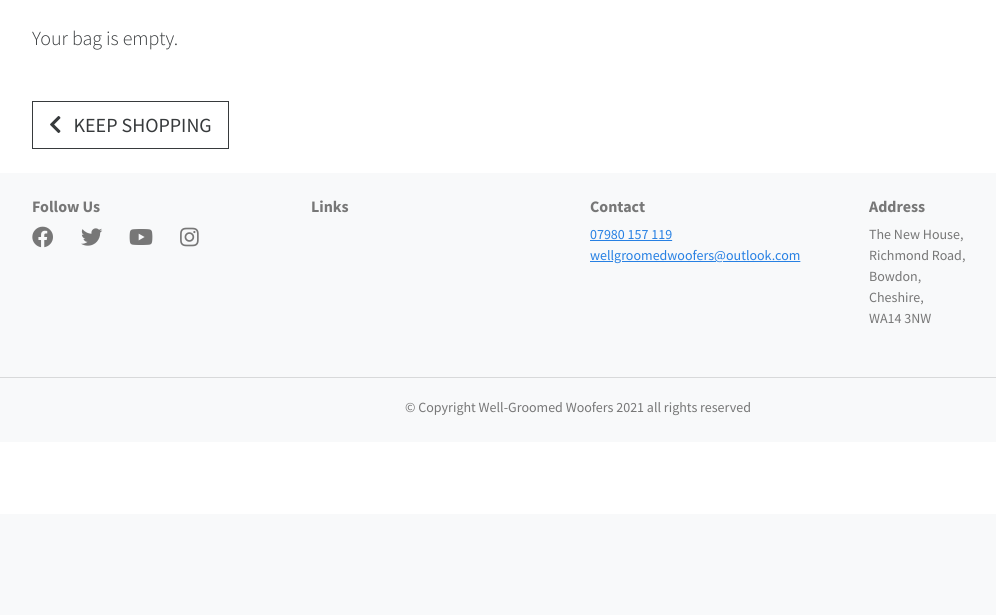
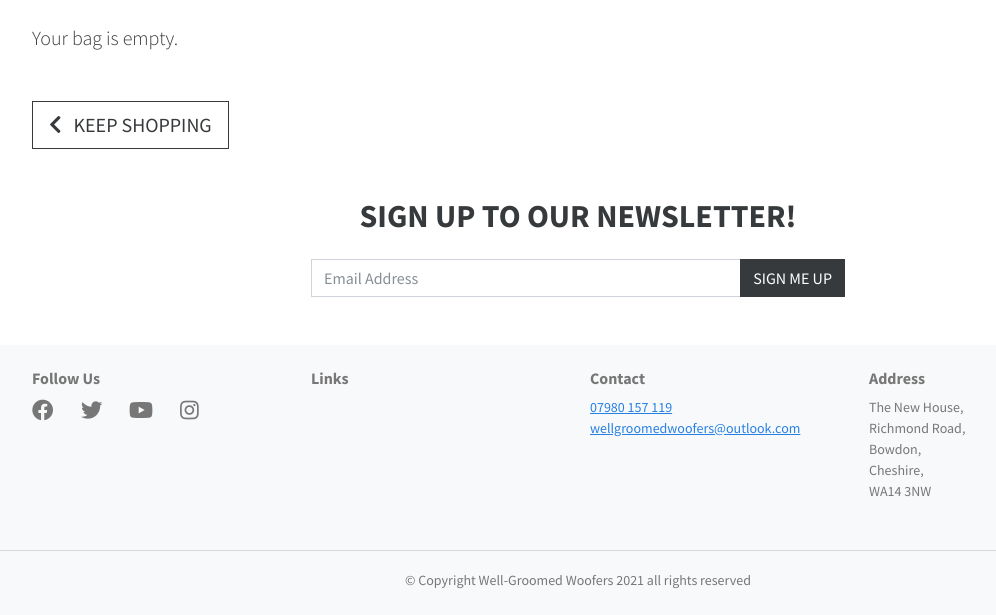
Before and after one commit to jonathan-odonnell/dog-grooming, a Django app: page /bag/ in a window 1280 px wide. Shown: the part 286-901 px from the top of the page, without its empty margins (62-1058 px from the left). Before the commit the page ends 702 px from the top, so only its background shows below. Run offline with Django 3.2, Linux system fonts and the light colour scheme; some libraries are stand-ins or nearby versions.

Commit message:
Added newsletter sign up form to base template

```diff
--- a/templates/base.html
+++ b/templates/base.html
@@ -202,6 +202,18 @@
     {% block content %}
     {% endblock %}
 
+    <section class="container p-4">
+        <div class="row">
+            <div class="col-12 col-md-10 col-lg-8 col-xl-6 mx-auto">
+                <h2 class="fw-bold text-center text-uppercase mb-4">Sign up to our newsletter!</h2>
+                <div id="newsletter" class="input-group mb-4">
+                    <input type="email" class="form-control" name="newsletter" placeholder="Email Address" aria-label="Email Address">
+                    <button class="btn btn-secondary text-uppercase" role="button">Sign me up</button>
+                  </div>
+            </div>
+        </div>
+    </section>
+
     <footer class="footer-wrapper bg-light">
         <div class="container text-center text-md-start p-4 pb-0">
             <div class="row">
```
